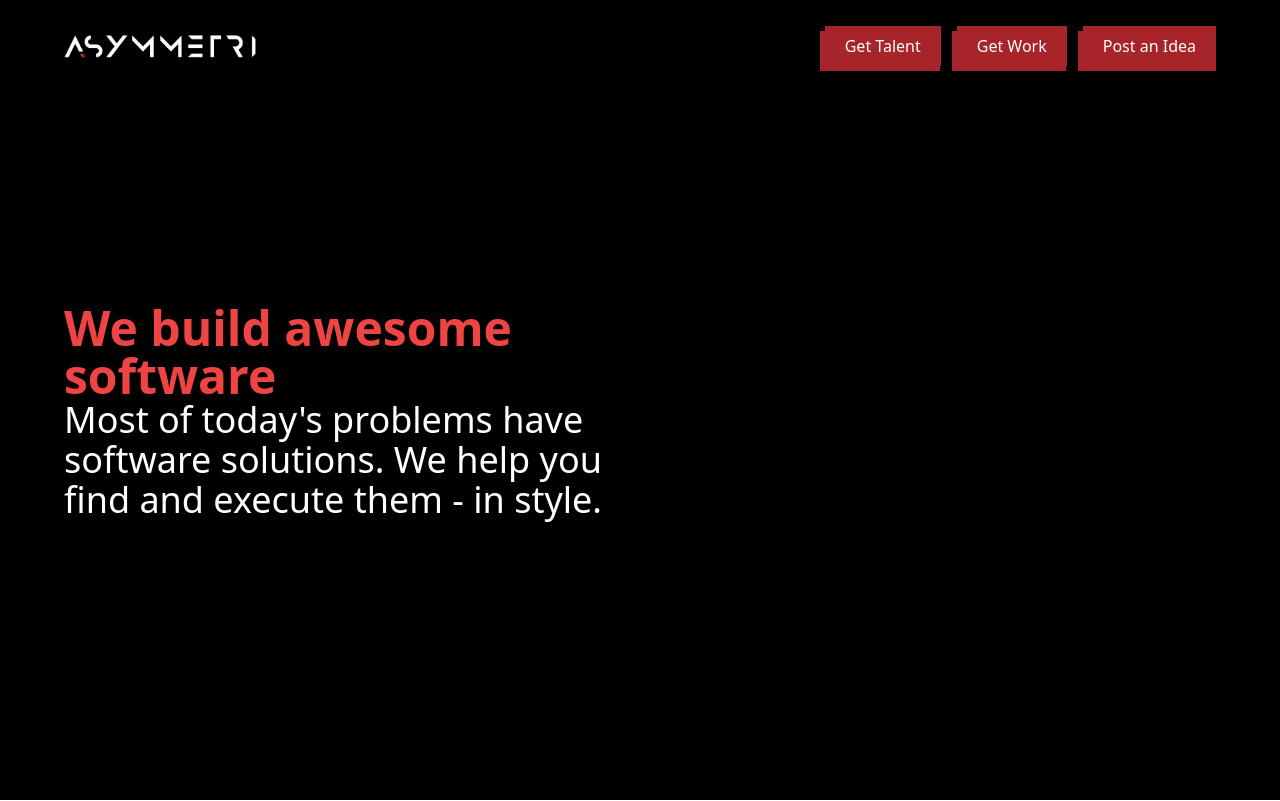
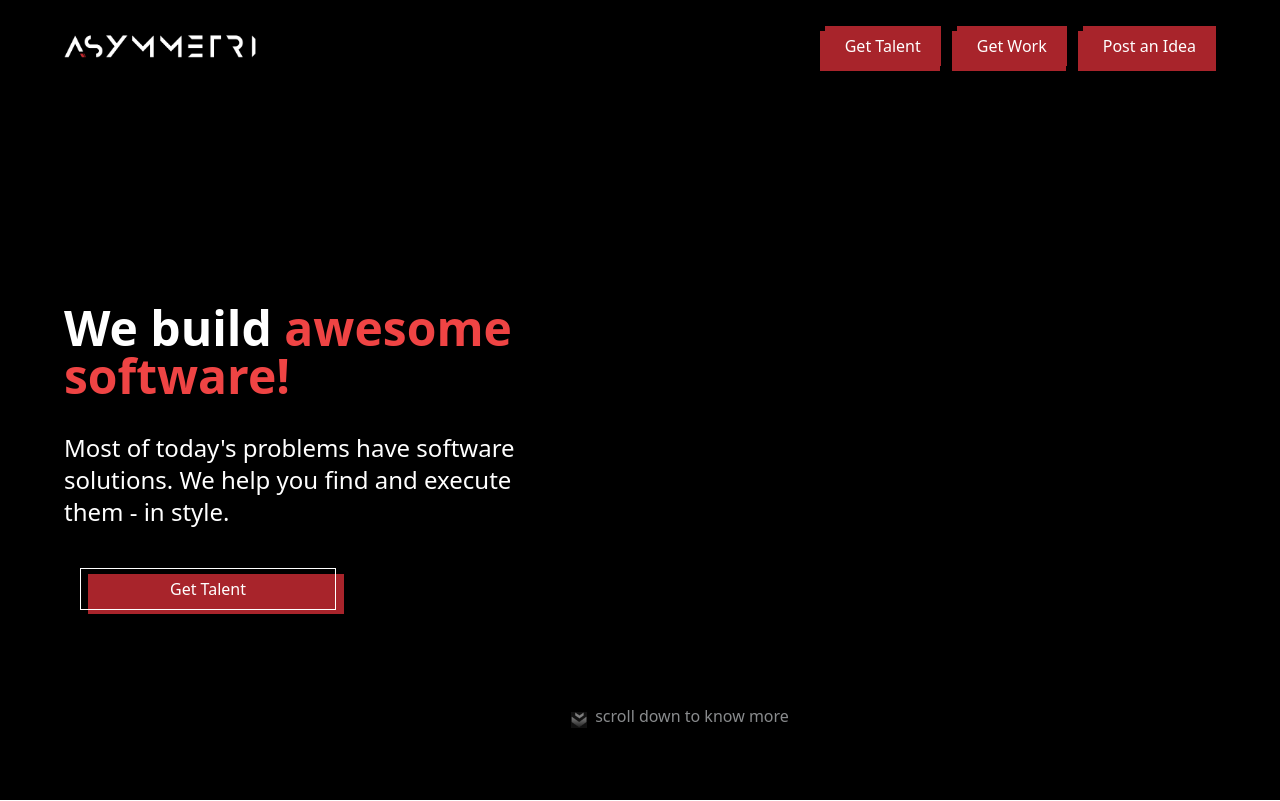
Before and after one commit to gopal-kaul/asymmetri, a SvelteKit app: page / in a window 1280 px wide. Built offline with nearby package versions, Linux system fonts and the light colour scheme.

Commit message:
Added buttons footer and some styling

```diff
--- a/src/routes/+page.svelte
+++ b/src/routes/+page.svelte
@@ -1,7 +1,9 @@
 <script>
 	import Navbar from '../lib/Navbar.svelte';
+	import darrow from '../lib/assets/darrow.png';
 
-	let speed = 3;
+	let speed = 2;
+	let speed2 = 4;
 	let scroll;
 </script>
 
@@ -17,17 +19,26 @@
 	>
 		<Navbar />
 		<div class="" />
-		<h2 class="text-red-500 font-bold text-5xl px-[5%]">We build awesome <br />software</h2>
+		<h2 class="text-red-500 font-bold text-5xl px-[5%]"><span class="text-white">We build</span> awesome <br/> software!</h2>
 	</div>
-	<div class="h-[50vh] bg-black" style:transform={`translate3d(0,${scroll * speed}px,0)`}>
+	<div class="h-[50vh] bg-black relative" style:transform={`translate3d(0,${scroll * speed2}px,0)`}>
 		<h2 class="text-white text-2xl">
-			<h2 class="text-white text-4xl px-[5%] md:pr-[50%]">
-				Most of today's problems have software solutions. We help you find and execute them - in
+			<h2 class="text-white text-2xl pt-8 px-[5%] md:pr-[50%]">
+				Most of today's problems have software <br/> solutions. We help you find and execute <br/> them - in
 				style.
 			</h2>
 		</h2>
+		<div class="absolute mt-0 ml-0">
+			<button class=" bg-transparent border-white w-64 border-[1px] py-2  ml-20 mt-10 px-5 text-white absolute z-10">Get Talent</button>
+			<button class=" bg-buttonRed  w-64 h-10 py-2  ml-[34.5%] mt-[17.8%] px-5 text-white relative z-1"></button>
+		</div>
+		<div class="mt-44 ml-[44%] text-gray-200 text-opacity-60 content flex pl-2">
+		<img src={darrow} alt="arrow" class="w-4 mt-2 h-4"/>
+			<span class="ml-2 font-normal">scroll down to know more</span>
+	</div>
 	</div>
 </div>
 
 <style>
+
 </style>
```
Also changed, not shown: src/lib/assets/darrow.png (added).
